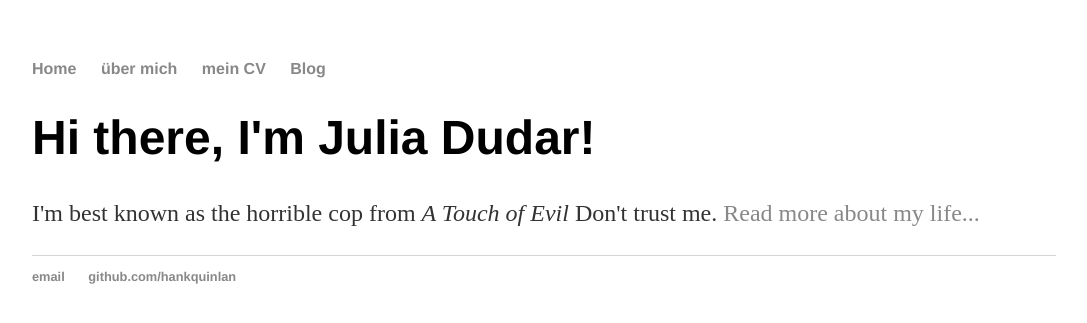
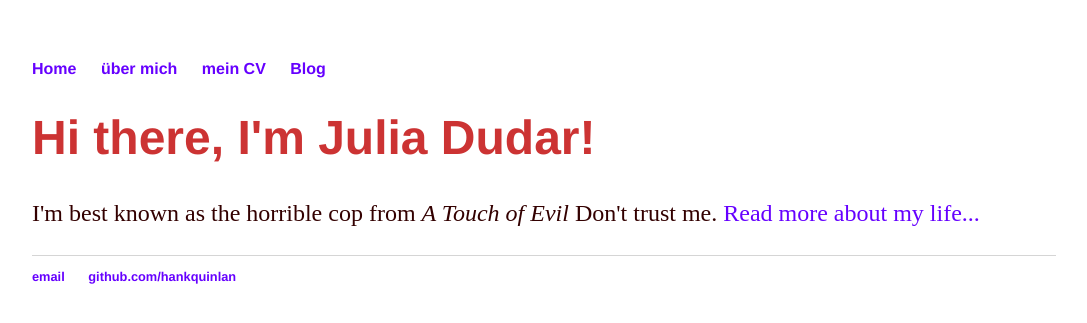
Before and after one commit to JuliaDudar/JuliaDudar.github.io, a Jekyll site: the page built from index.html, in a window 1280 px wide. Shown: the top 323 px of the page, without its empty margins (96-1183 px from the left). Built offline with Jekyll 4.4.1, drawn with Linux system fonts in a browser that asks for light colours.

Commit message:
Update main.css

```diff
--- a/css/main.css
+++ b/css/main.css
@@ -14,7 +14,7 @@ nav ul li, footer ul li {
 }
 a {
     text-decoration: none;
-    color: #888;
+    color: #60F;
 }
 a:hover {
     text-decoration: underline;
@@ -22,11 +22,12 @@ a:hover {
 h1 {
     font-size: 3em;
     font-family:'Helvetica', 'Arial', 'Sans-Serif';
+    color: #C33
 }
 p {
     font-size: 1.5em;
     line-height: 1.4em;
-    color: #333;
+    color: #300;
 }
 footer {
     border-top: 1px solid #d5d5d5;
```
